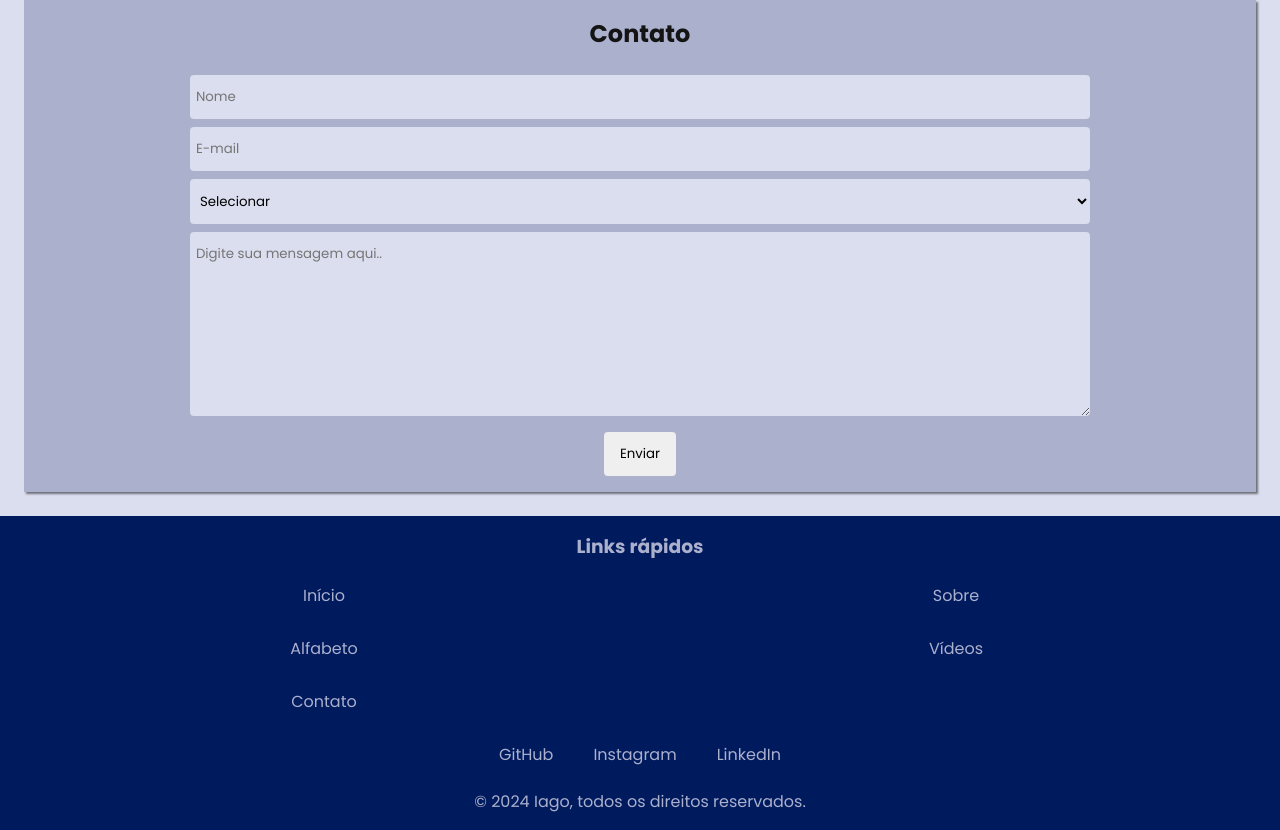
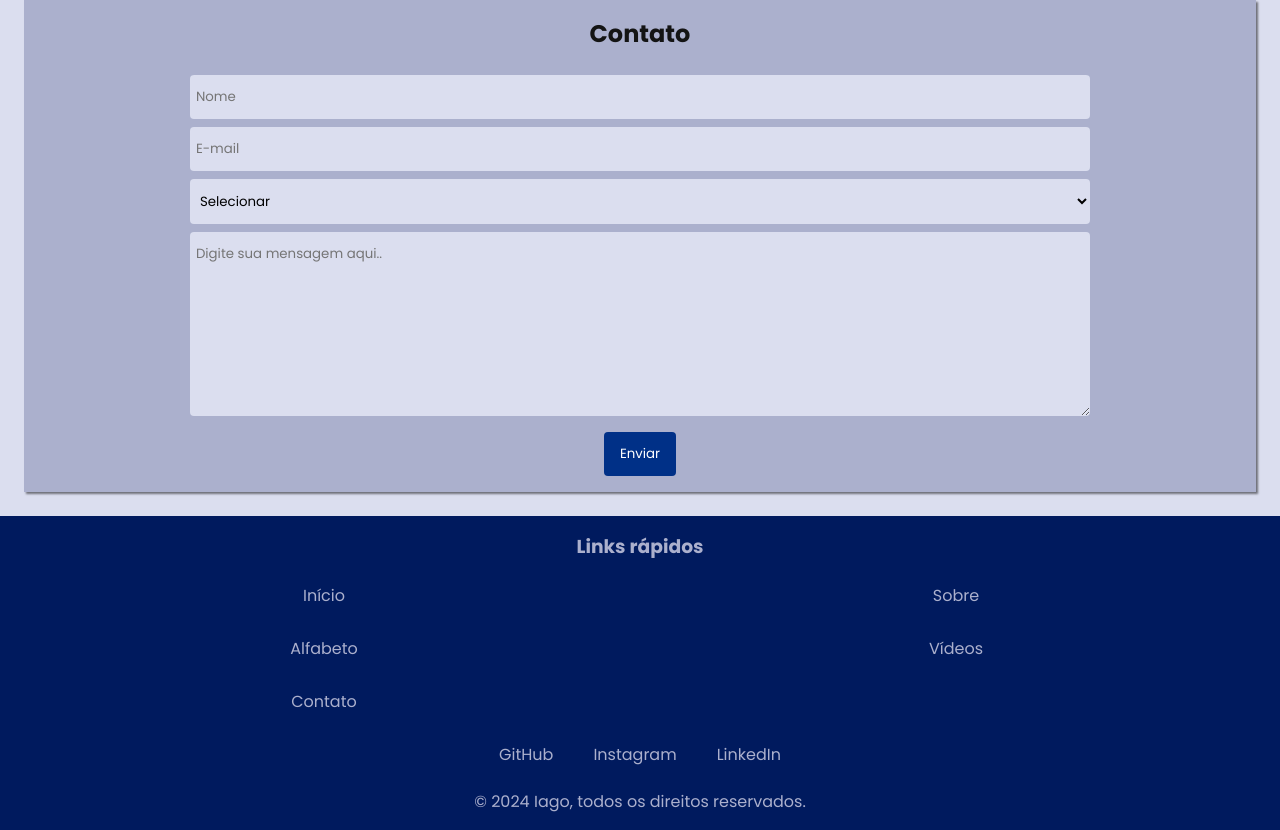
Before and after one commit to HipnosM/projeto-html-css-fsm3, a plain HTML site: page index.html in a window 1280 px wide. Shown: the part 3481-4311 px from the top of the page. Drawn offline with Linux system fonts and the light colour scheme.

Commit message:
fix: cor e fundo do botão do form de contato

```diff
--- a/assets/css/style.css
+++ b/assets/css/style.css
@@ -257,11 +257,11 @@ main {
                 border-radius: 4px;
                 border: none;
                 cursor: pointer;
+                background-color: rgb(0, 48, 135);
+                color: #FFF;
 
                 &:hover {
-                    background-color: rgb(0, 48, 135);
                     background-color: #001a5e;
-                    color: #FFF;
                     transition: all .2s ease;
                 }
             }
```
